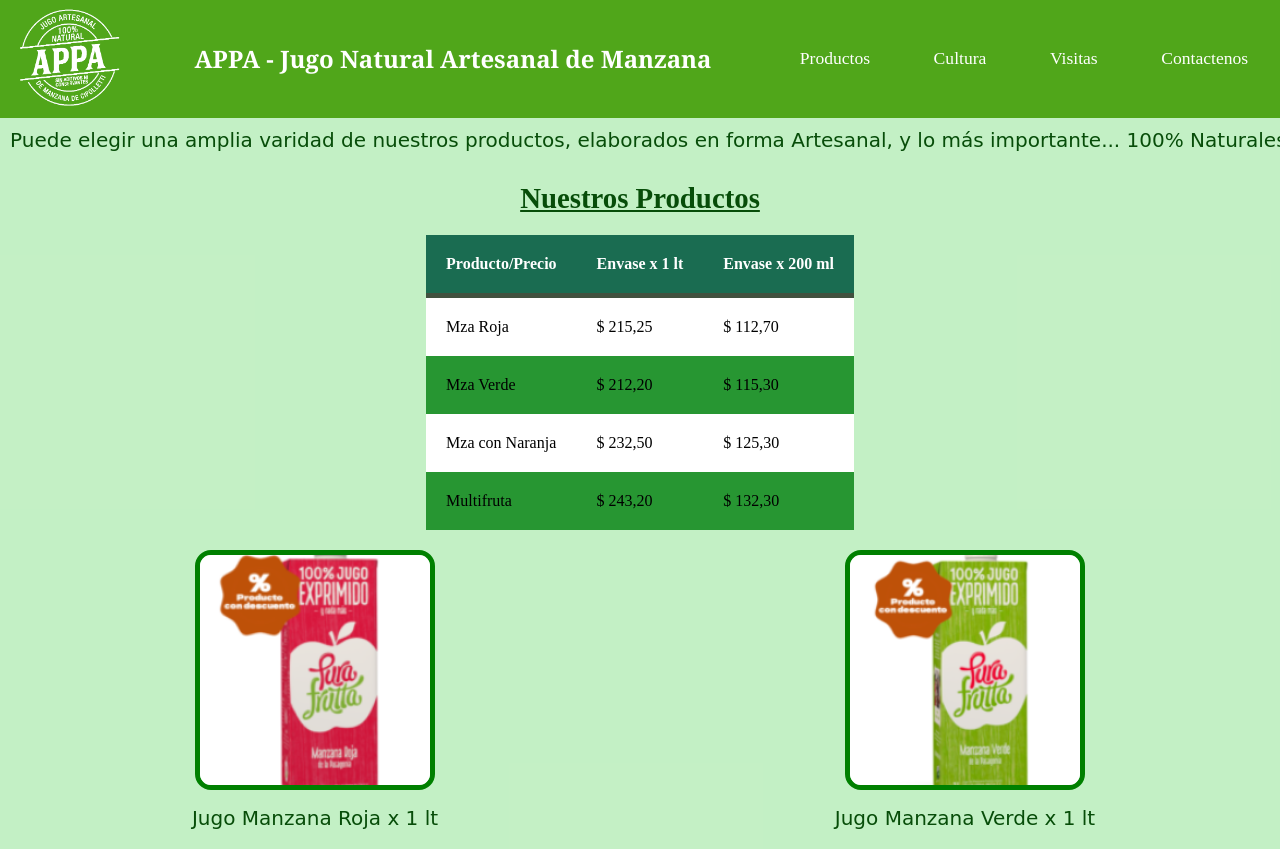
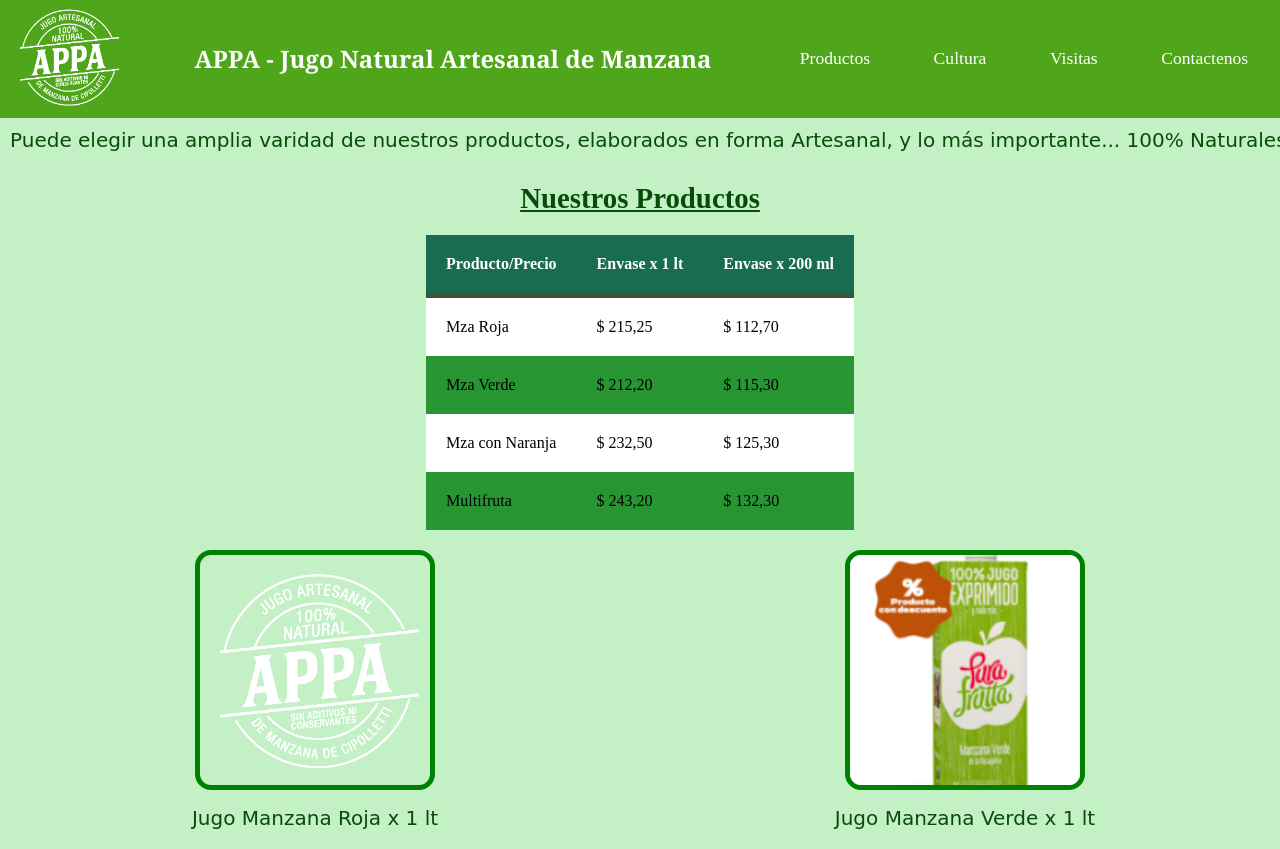
Before and after one commit to djfurlan/desafio-10-tercer-entrega-proyecto-final, a website: page pages/productos.html in a window 1280 px wide. Shown: the top 849 px of the page. Drawn offline with Linux system fonts and the light colour scheme.

Commit message:
commit productos

```diff
--- a/pages/productos.html
+++ b/pages/productos.html
@@ -88,7 +88,7 @@
 
 
             <div class="producto-1">
-                <img class="img-Productos-1" src="../imagenes/mza-roja-1lt.png" alt="logo Jugo Mza Roja x 1 lt">
+                <img class="img-Productos-1" src="../imagenes/logo-gde-appa.png" alt="Jugo Mza Roja x 1 lt">
                 <p class="descripcion-Producto">Jugo Manzana Roja x 1 lt</p>
             </div>
             <div class="producto-2">
```
